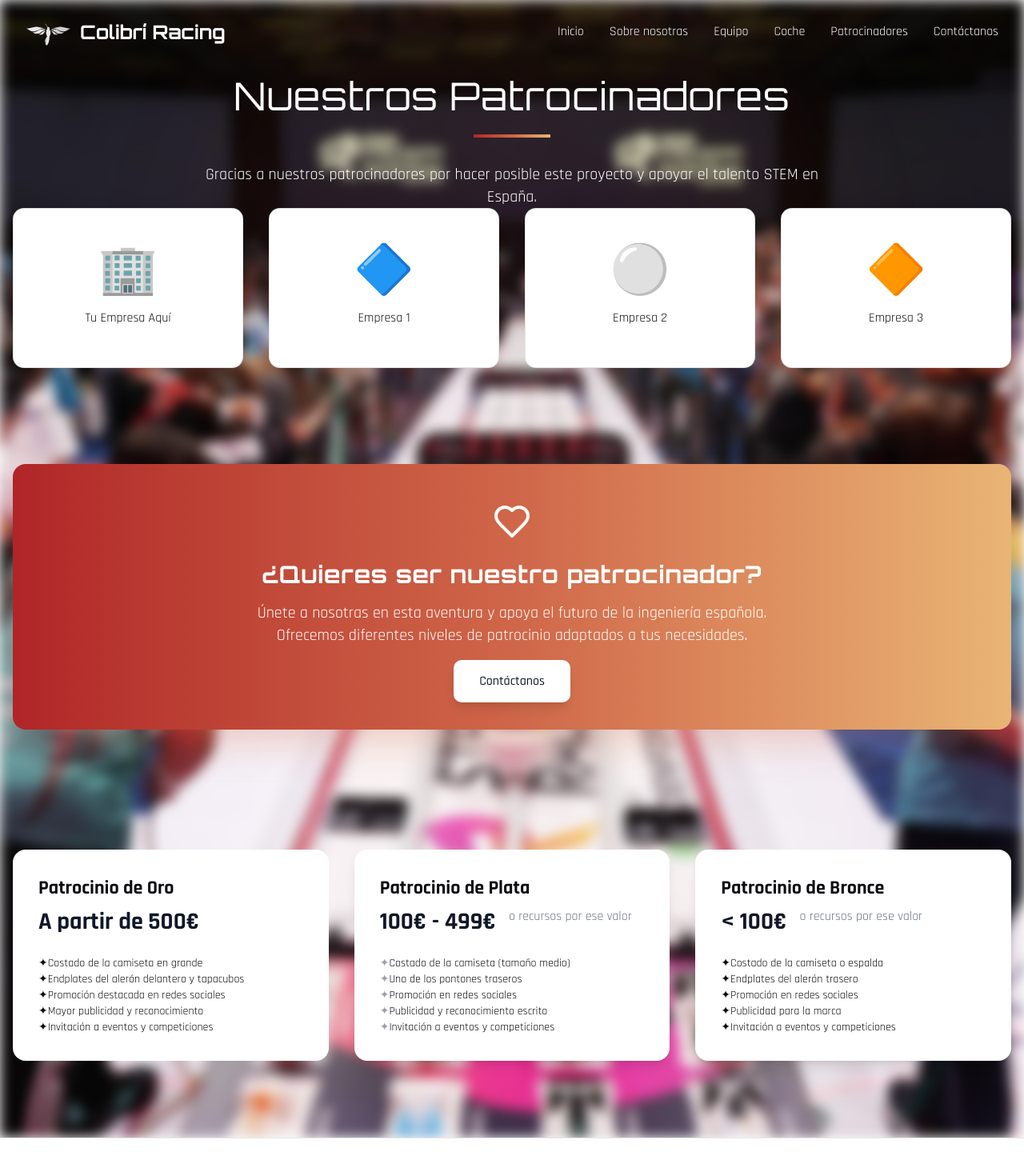
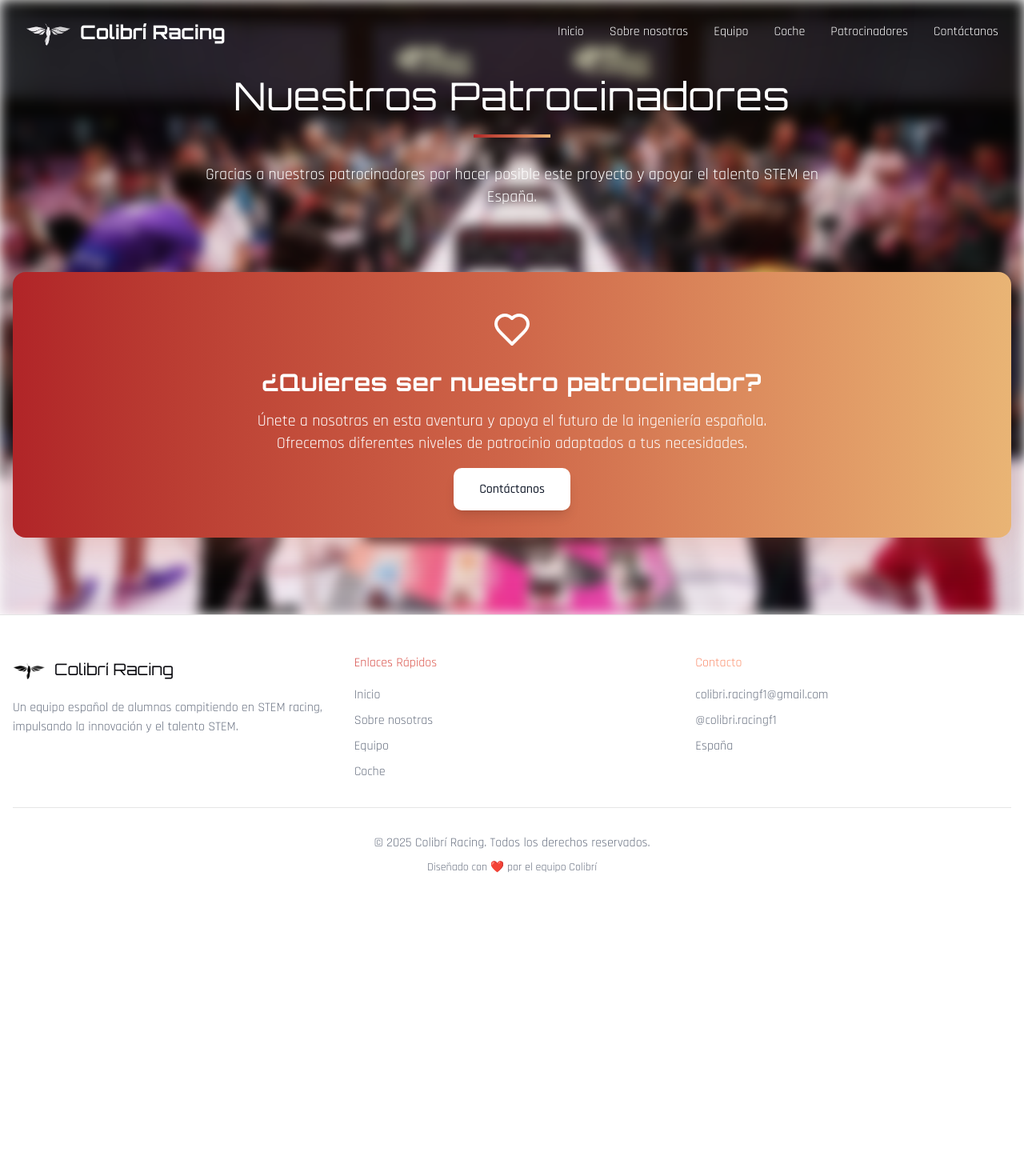
Before and after one commit to UltrasonicPotato/F1, a React (Vite) app: page /sponsors in a window 1280 px wide. Shown: the top 1470 px of the page at 80% size. After the commit the page ends 1142 px from the top, so only its background shows below. Built offline with nearby package versions, Linux system fonts and the light colour scheme.

Commit message:
feat: implement Car, Contact, and Sponsors pages with a shared header component

```diff
--- a/src/components/Header.tsx
+++ b/src/components/Header.tsx
@@ -27,7 +27,7 @@ export function Header() {
           { id: 'about-hero', color: 'text-white' },
           { id: 'about-values', color: 'text-black' },
         ];
-      } else if (pathname === '/sponsors' || pathname === '/contact') {
+      } else if (pathname === '/sponsors' || pathname === '/contact' || pathname === '/car') {
         // These pages now have a full-screen background image, so start with white text
         setTextColor('text-white');
         return;
--- a/src/pages/CarPage.tsx
+++ b/src/pages/CarPage.tsx
@@ -7,11 +7,25 @@ import prototype2 from '../assets/prototype2.png';
 import autodeskLogo from '../assets/autodesk-fusion-logo.png';
 import ansysLogo from '../assets/ansys-logo.png';
 import carTemporary from '../assets/car-temporary.jpg';
+import aboutBg from '../assets/about-bg.jpg';
 
 export function CarPage() {
 
   return (
-    <section className="py-24 px-4 bg-white relative overflow-hidden">
+    <>
+      {/* Hero Image Section */}
+      <section className="relative h-screen w-full overflow-hidden">
+        <ImageWithFallback
+          src={aboutBg}
+          alt="Car page background space"
+          className="absolute inset-0 w-full h-full object-cover"
+          style={{ filter: 'blur(8px)' }}
+        />
+        {/* Soft gradient overlay to blend into the section below */}
+        <div className="absolute inset-0 bg-gradient-to-b from-transparent via-white/20 to-white"></div>
+      </section>
+
+      <section className="py-24 px-4 bg-white relative overflow-hidden">
       {/* Decorative gradients */}
       <div className="absolute top-0 right-1/3 w-96 h-96 bg-fuchsia-500/10 rounded-full blur-3xl"></div>
       <div className="absolute bottom-0 left-1/3 w-96 h-96 bg-emerald-500/10 rounded-full blur-3xl"></div>
@@ -23,15 +37,6 @@ export function CarPage() {
           <p className="text-xl text-gray-700 max-w-3xl mx-auto">
             Un diseño revolucionario que combina aerodinámica de vanguardia con ingeniería de precisión.
           </p>
-        </div>
-
-        {/* Car Image */}
-        <div className="mb-16 rounded-2xl overflow-hidden border border-gray-200 shadow-2xl shadow-cyan-500/20">
-          <ImageWithFallback
-            src={carTemporary}
-            alt="Colibrí Racing Car"
-            className="w-full h-[500px] object-cover"
-          />
         </div>
 
         <Accordion type="single" collapsible className="w-full max-w-4xl mx-auto">
@@ -141,5 +146,6 @@ export function CarPage() {
         </Accordion>
       </div>
     </section>
+    </>
   );
 }
--- a/src/pages/ContactPage.tsx
+++ b/src/pages/ContactPage.tsx
@@ -9,11 +9,39 @@ export function ContactPage() {
     email: '',
     message: '',
   });
+  const [status, setStatus] = useState<'idle' | 'submitting' | 'success' | 'error'>('idle');
 
-  const handleSubmit = (e: React.FormEvent) => {
+  const handleSubmit = async (e: React.FormEvent) => {
     e.preventDefault();
-    // Aquí se implementaría el envío del formulario
-    alert('Formulario enviado (funcionalidad de ejemplo)');
+    setStatus('submitting');
+
+    try {
+      const response = await fetch("https://formsubmit.co/ajax/colibri.racingf1@gmail.com", {
+        method: "POST",
+        headers: {
+          'Content-Type': 'application/json',
+          'Accept': 'application/json'
+        },
+        body: JSON.stringify({
+          Nombre: formData.name,
+          Email: formData.email,
+          Mensaje: formData.message,
+          _subject: `Nuevo mensaje en la web de: ${formData.name}`,
+        })
+      });
+
+      if (response.ok) {
+        setStatus('success');
+        setFormData({ name: '', email: '', message: '' });
+        setTimeout(() => setStatus('idle'), 8000);
+      } else {
+        setStatus('error');
+        setTimeout(() => setStatus('idle'), 5000);
+      }
+    } catch (error) {
+      setStatus('error');
+      setTimeout(() => setStatus('idle'), 5000);
+    }
   };
 
   const handleChange = (e: React.ChangeEvent<HTMLInputElement | HTMLTextAreaElement>) => {
@@ -102,10 +130,22 @@ export function ContactPage() {
 
               <button
                 type="submit"
-                className="w-full px-8 py-4 bg-gradient-to-r from-emerald-500 via-cyan-500 to-fuchsia-500 hover:from-emerald-600 hover:via-cyan-600 hover:to-fuchsia-600 text-white rounded-lg transition-all shadow-lg shadow-cyan-500/30"
+                disabled={status === 'submitting'}
+                className="w-full px-8 py-4 bg-gradient-to-r from-emerald-500 via-cyan-500 to-fuchsia-500 hover:from-emerald-600 hover:via-cyan-600 hover:to-fuchsia-600 text-white rounded-lg transition-all shadow-lg shadow-cyan-500/30 disabled:opacity-70 disabled:cursor-not-allowed"
               >
-                Enviar Mensaje
+                {status === 'submitting' ? 'Enviando...' : 'Enviar Mensaje'}
               </button>
+
+              {status === 'success' && (
+                <div className="p-4 bg-emerald-100 text-emerald-800 border border-emerald-200 rounded-lg text-center font-medium mt-4">
+                  ¡Mensaje enviado con éxito! Nos pondremos en contacto contigo pronto.
+                </div>
+              )}
+              {status === 'error' && (
+                <div className="p-4 bg-red-100 text-red-800 border border-red-200 rounded-lg text-center font-medium mt-4">
+                  Hubo un error al enviar el mensaje. Por favor, inténtalo más tarde o envíanos un correo directamente.
+                </div>
+              )}
             </form>
           </div>
 
--- a/src/pages/SponsorsPage.tsx
+++ b/src/pages/SponsorsPage.tsx
@@ -4,13 +4,6 @@ import { ImageWithFallback } from '../components/figma/ImageWithFallback';
 import aboutBg from '../assets/about-bg.jpg';
 
 export function SponsorsPage() {
-  const sponsors = [
-    { name: 'Tu Empresa Aquí', logo: '🏢' },
-    { name: 'Empresa 1', logo: '🔷' },
-    { name: 'Empresa 2', logo: '⚪' },
-    { name: 'Empresa 3', logo: '🔶' },
-  ];
-
   return (
     <section className="py-24 px-4 bg-white relative overflow-hidden">
       <ImageWithFallback
@@ -35,20 +28,8 @@ export function SponsorsPage() {
           </p>
         </div>
 
-        <div className="grid md:grid-cols-4 gap-8">
-          {sponsors.map((sponsor, index) => (
-            <div
-              key={index}
-              className="bg-white rounded-xl p-8 flex flex-col items-center justify-center hover:shadow-2xl hover:shadow-cyan-500/20 transition-all min-h-[200px] border border-gray-200 hover:border-cyan-500/50 group"
-            >
-              <div className="text-6xl mb-4 group-hover:scale-110 transition-transform">{sponsor.logo}</div>
-              <p className="text-gray-700 text-center group-hover:text-black transition-colors">{sponsor.name}</p>
-            </div>
-          ))}
-        </div>
-
         {/* Explicit Spacer */}
-        <div style={{ height: '120px' }} aria-hidden="true"></div>
+        <div style={{ height: '80px' }} aria-hidden="true"></div>
 
         {/* Become a Sponsor */}
         <div className="bg-gradient-to-r from-emerald-500 via-cyan-500 to-fuchsia-500 rounded-2xl p-12 text-black text-center shadow-2xl shadow-cyan-500/30">
@@ -65,57 +46,7 @@ export function SponsorsPage() {
           </Link>
         </div>
 
-        <div style={{ height: '150px' }} aria-hidden="true"></div>
 
-        <div>
-          <div className="grid md:grid-cols-3 gap-8">
-            {/* Gold Tier */}
-            <div className="bg-white border-2 border-yellow-400 rounded-2xl p-8 shadow-xl hover:scale-105 transition-transform duration-300 relative overflow-hidden">
-
-              <h4 className="text-2xl font-bold text-yellow-700 mb-2">Patrocinio de Oro</h4>
-              <p className="text-3xl font-bold text-gray-900 mb-6">A partir de 500€</p>
-              <ul className="space-y-3 text-gray-700 text-sm">
-                <li className="flex gap-2"><span className="text-yellow-600">✦</span> Costado de la camiseta en grande</li>
-                <li className="flex gap-2"><span className="text-yellow-600">✦</span> Endplates del alerón delantero y tapacubos</li>
-                <li className="flex gap-2"><span className="text-yellow-600">✦</span> Promoción destacada en redes sociales</li>
-                <li className="flex gap-2"><span className="text-yellow-600">✦</span> Mayor publicidad y reconocimiento</li>
-                <li className="flex gap-2"><span className="text-yellow-600">✦</span> Invitación a eventos y competiciones</li>
-              </ul>
-            </div>
-
-            {/* Silver Tier */}
-            <div className="bg-white border-2 border-gray-300 rounded-2xl p-8 shadow-lg hover:scale-105 transition-transform duration-300">
-              <h4 className="text-2xl font-bold text-gray-600 mb-2">Patrocinio de Plata</h4>
-              <div className="flex flex-row items-baseline gap-4 mb-6">
-                <p className="text-3xl font-bold text-gray-900 whitespace-nowrap">100€ - 499€</p>
-                <p className="text-xs text-gray-500">o recursos por ese valor</p>
-              </div>
-              <ul className="space-y-3 text-gray-700 text-sm">
-                <li className="flex gap-2"><span className="text-gray-400">✦</span> Costado de la camiseta (tamaño medio)</li>
-                <li className="flex gap-2"><span className="text-gray-400">✦</span> Uno de los pontones traseros</li>
-                <li className="flex gap-2"><span className="text-gray-400">✦</span> Promoción en redes sociales</li>
-                <li className="flex gap-2"><span className="text-gray-400">✦</span> Publicidad y reconocimiento escrito</li>
-                <li className="flex gap-2"><span className="text-gray-400">✦</span> Invitación a eventos y competiciones</li>
-              </ul>
-            </div>
-
-            {/* Bronze Tier */}
-            <div className="bg-white border-2 border-orange-300 rounded-2xl p-8 shadow-lg hover:scale-105 transition-transform duration-300">
-              <h4 className="text-2xl font-bold text-orange-700 mb-2">Patrocinio de Bronce</h4>
-              <div className="flex flex-row items-baseline gap-4 mb-6">
-                <p className="text-3xl font-bold text-gray-900 whitespace-nowrap">&lt; 100€</p>
-                <p className="text-xs text-gray-500">o recursos por ese valor</p>
-              </div>
-              <ul className="space-y-3 text-gray-700 text-sm">
-                <li className="flex gap-2"><span className="text-orange-500">✦</span> Costado de la camiseta o espalda</li>
-                <li className="flex gap-2"><span className="text-orange-500">✦</span> Endplates del alerón trasero</li>
-                <li className="flex gap-2"><span className="text-orange-500">✦</span> Promoción en redes sociales</li>
-                <li className="flex gap-2"><span className="text-orange-500">✦</span> Publicidad para la marca</li>
-                <li className="flex gap-2"><span className="text-orange-500">✦</span> Invitación a eventos y competiciones</li>
-              </ul>
-            </div>
-          </div>
-        </div>
       </div>
     </section >
   );
```
